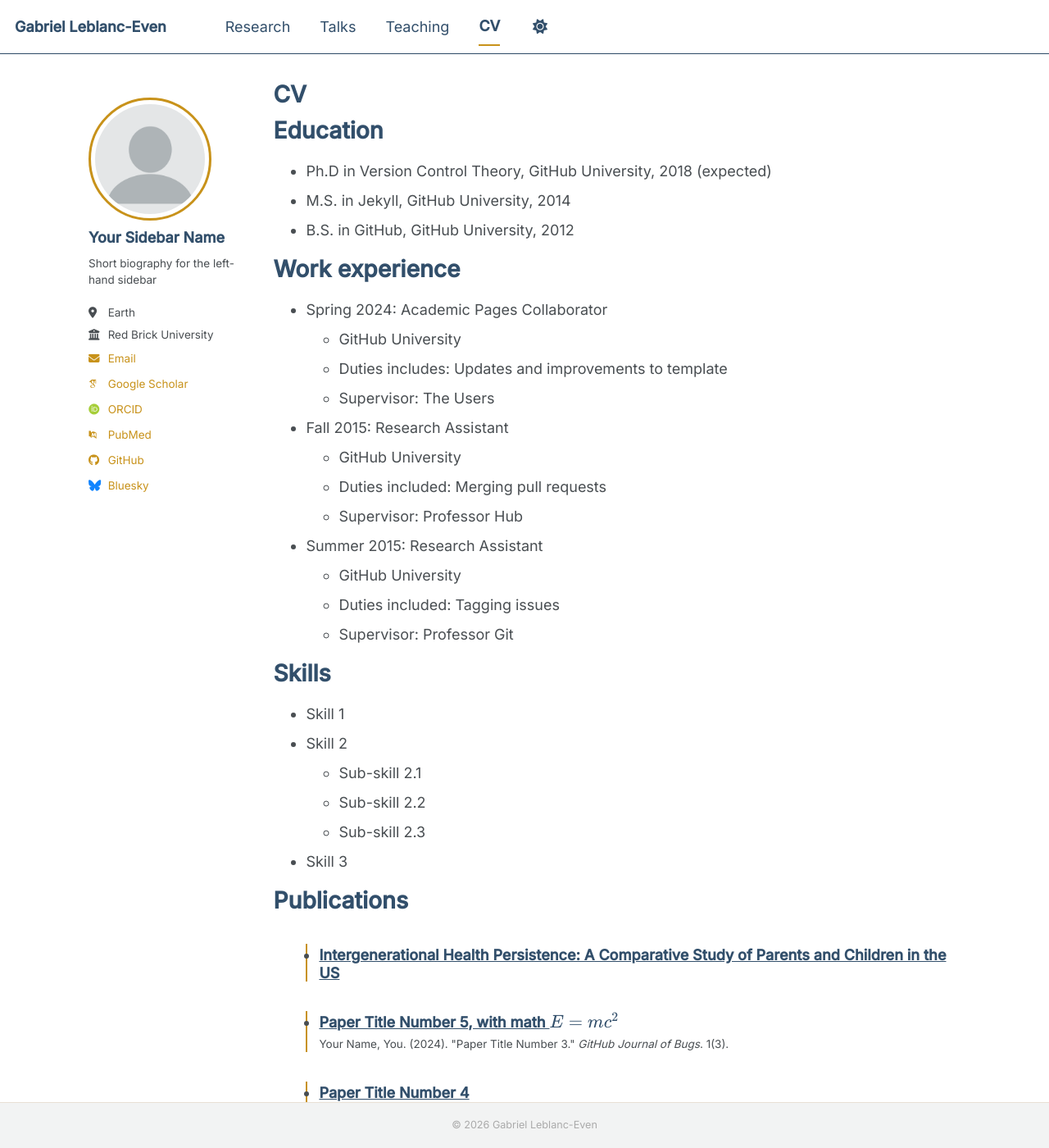
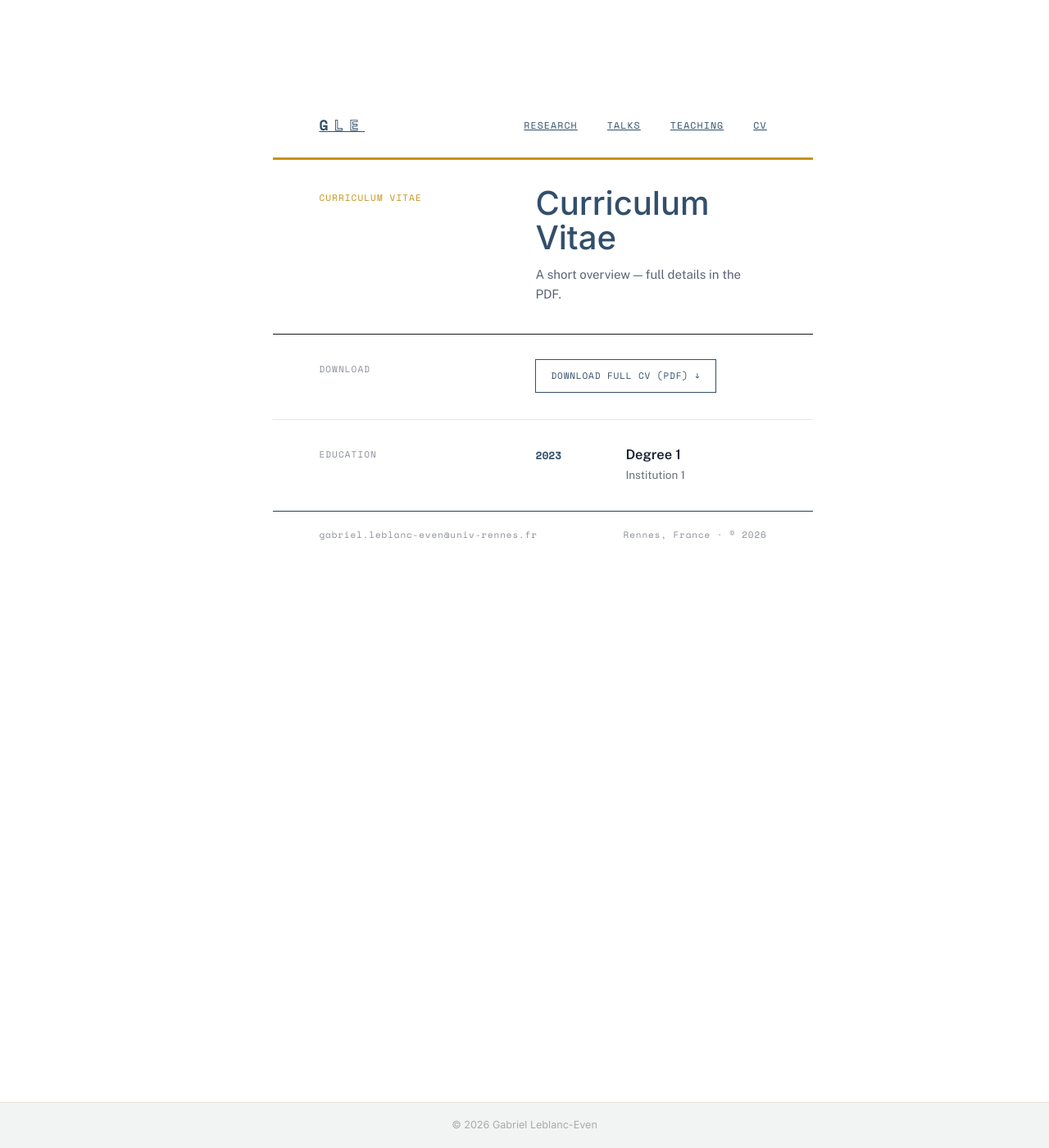
Before and after one commit to gabriel-leblanceven/gabriel-leblanceven.github.io, a Jekyll site: the page built from _pages/cv.md, in a window 1280 px wide and 1400 px high. Shown: the whole window at 82% size. Built offline with Jekyll 4.4.1, drawn with Linux system fonts in a browser that asks for light colours; some web fonts are replaced; a script bundle is joined from its source files by our own code; library files that are not in the unit come from our copies; some of the changed text lies outside the part shown.

Commit message:
Update cv.md - new design

```diff
--- a/_pages/cv.md
+++ b/_pages/cv.md
@@ -1,64 +1,79 @@
 ---
-layout: archive
-title: "CV"
 permalink: /cv/
-author_profile: true
-redirect_from:
-  - /resume
+title: ""
+author_profile: false
+hide_masthead: true
+classes: wide
+layout: single
 ---
 
-{% include base_path %}
+<style>
+.gle{font-family:'Public Sans',sans-serif;color:#14171C;max-width:1080px;margin:0 auto;}
+.gle a{text-decoration:none;}
+.gle__nav{display:flex;align-items:center;justify-content:space-between;padding:26px 56px;}
+.gle__logo{font-family:'Space Mono',monospace;font-size:18px;font-weight:700;letter-spacing:0.42em;}
+.gle__logo .g{color:#324f6b;}
+.gle__logo .le{color:#fff;-webkit-text-stroke:0.9px #324f6b;}
+.gle__navlinks{display:flex;gap:36px;font-family:'Space Mono',monospace;font-size:11.5px;letter-spacing:0.1em;text-transform:uppercase;}
+.gle__navlinks a{color:#324f6b;}
+.gle__navlinks a:hover,.gle__navlinks a.is-active{color:#c8921a;}
+.gle__bar{height:3px;background:#c8921a;}
+.gle__titleband{display:grid;grid-template-columns:280px 1fr;border-bottom:1px solid #14171C;}
+.gle__titlelabel{padding:38px 0 38px 56px;font-family:'Space Mono',monospace;font-size:11px;letter-spacing:0.1em;text-transform:uppercase;color:#c8921a;}
+.gle__titlebody{padding:32px 56px 36px 40px;}
+.gle__h1{font-family:'Newsreader',serif;font-size:40px;font-weight:500;line-height:1.05;color:#324f6b;margin:0;}
+.gle__intro{font-size:15px;color:#5a6275;line-height:1.6;margin-top:12px;max-width:600px;}
+.gle__row{display:grid;grid-template-columns:280px 1fr;border-bottom:1px solid #E3E5E9;}
+.gle__rowlabel{padding:34px 0 34px 56px;font-family:'Space Mono',monospace;font-size:11px;letter-spacing:0.1em;text-transform:uppercase;color:#8a9099;}
+.gle__rowbody{padding:30px 56px 32px 40px;}
+.gle__btn{display:inline-block;font-family:'Space Mono',monospace;font-size:11px;letter-spacing:0.08em;text-transform:uppercase;color:#324f6b;border:1px solid #324f6b;padding:11px 18px;}
+.gle__btn:hover{background:#324f6b;color:#fff;}
+.gle__footer{display:flex;align-items:center;justify-content:space-between;padding:20px 56px 40px;font-family:'Space Mono',monospace;font-size:11px;letter-spacing:0.08em;color:#8a9099;border-top:1px solid #324f6b;}
+@media(max-width:720px){.gle__titleband,.gle__row{grid-template-columns:1fr;}.gle__titlebody,.gle__rowbody{padding:20px 24px 24px;}.gle__titlelabel,.gle__rowlabel{padding:24px 0 0 24px;}.gle__nav,.gle__footer{padding-left:24px;padding-right:24px;}.gle__h1{font-size:32px;}}
+</style>
 
-Education
-======
-* Ph.D in Version Control Theory, GitHub University, 2018 (expected)
-* M.S. in Jekyll, GitHub University, 2014
-* B.S. in GitHub, GitHub University, 2012
+<div class="gle__nav">
+  <div class="gle__logo"><a href="{{ '/' | relative_url }}"><span class="g">G</span><span class="le">LE</span></a></div>
+  <nav class="gle__navlinks">
+    <a href="{{ '/research/' | relative_url }}">Research</a>
+    <a href="{{ '/talks/'    | relative_url }}">Talks</a>
+    <a href="{{ '/teaching/' | relative_url }}">Teaching</a>
+    <a href="{{ '/cv/'       | relative_url }}" class="is-active">CV</a>
+  </nav>
+</div>
+<div class="gle__bar"></div>
 
-Work experience
-======
-* Spring 2024: Academic Pages Collaborator
-  * GitHub University
-  * Duties includes: Updates and improvements to template
-  * Supervisor: The Users
+<div class="gle">
+  <div class="gle__titleband">
+    <div class="gle__titlelabel">Curriculum Vitae</div>
+    <div class="gle__titlebody">
+      <h1 class="gle__h1">Curriculum Vitae</h1>
+      <div class="gle__intro">A short overview &mdash; full details in the PDF.</div>
+    </div>
+  </div>
 
-* Fall 2015: Research Assistant
-  * GitHub University
-  * Duties included: Merging pull requests
-  * Supervisor: Professor Hub
+  <div class="gle__row">
+    <div class="gle__rowlabel">Download</div>
+    <div class="gle__rowbody">
+      <a class="gle__btn" href="{{ '/files/cv.pdf' | relative_url }}">Download full CV (PDF) &darr;</a>
+    </div>
+  </div>
 
-* Summer 2015: Research Assistant
-  * GitHub University
-  * Duties included: Tagging issues
-  * Supervisor: Professor Git
+  <div class="gle__row">
+    <div class="gle__rowlabel">Education</div>
+    <div class="gle__rowbody">
+      <div style="display:grid;grid-template-columns:90px 1fr;gap:20px;align-items:baseline;">
+        <div style="font-family:'Space Mono',monospace;font-size:13px;color:#324f6b;font-weight:700;">2023</div>
+        <div>
+          <div style="font-size:16.5px;font-weight:600;color:#1a2230;">Degree 1</div>
+          <div style="font-size:13.5px;color:#6a7078;margin-top:3px;">Institution 1</div>
+        </div>
+      </div>
+    </div>
+  </div>
 
-Skills
-======
-* Skill 1
-* Skill 2
-  * Sub-skill 2.1
-  * Sub-skill 2.2
-  * Sub-skill 2.3
-* Skill 3
-
-Publications
-======
-  <ul>{% for post in site.publications reversed %}
-    {% include archive-single-cv.html %}
-  {% endfor %}</ul>
-
-Talks
-======
-  <ul>{% for post in site.talks reversed %}
-    {% include archive-single-talk-cv.html  %}
-  {% endfor %}</ul>
-
-Teaching
-======
-  <ul>{% for post in site.teaching reversed %}
-    {% include archive-single-cv.html %}
-  {% endfor %}</ul>
-
-Service and leadership
-======
-* Currently signed in to 43 different slack teams
+  <div class="gle__footer">
+    <span>gabriel.leblanc-even@univ-rennes.fr</span>
+    <span>Rennes, France &middot; &copy; {{ 'now' | date: "%Y" }}</span>
+  </div>
+</div>
```
